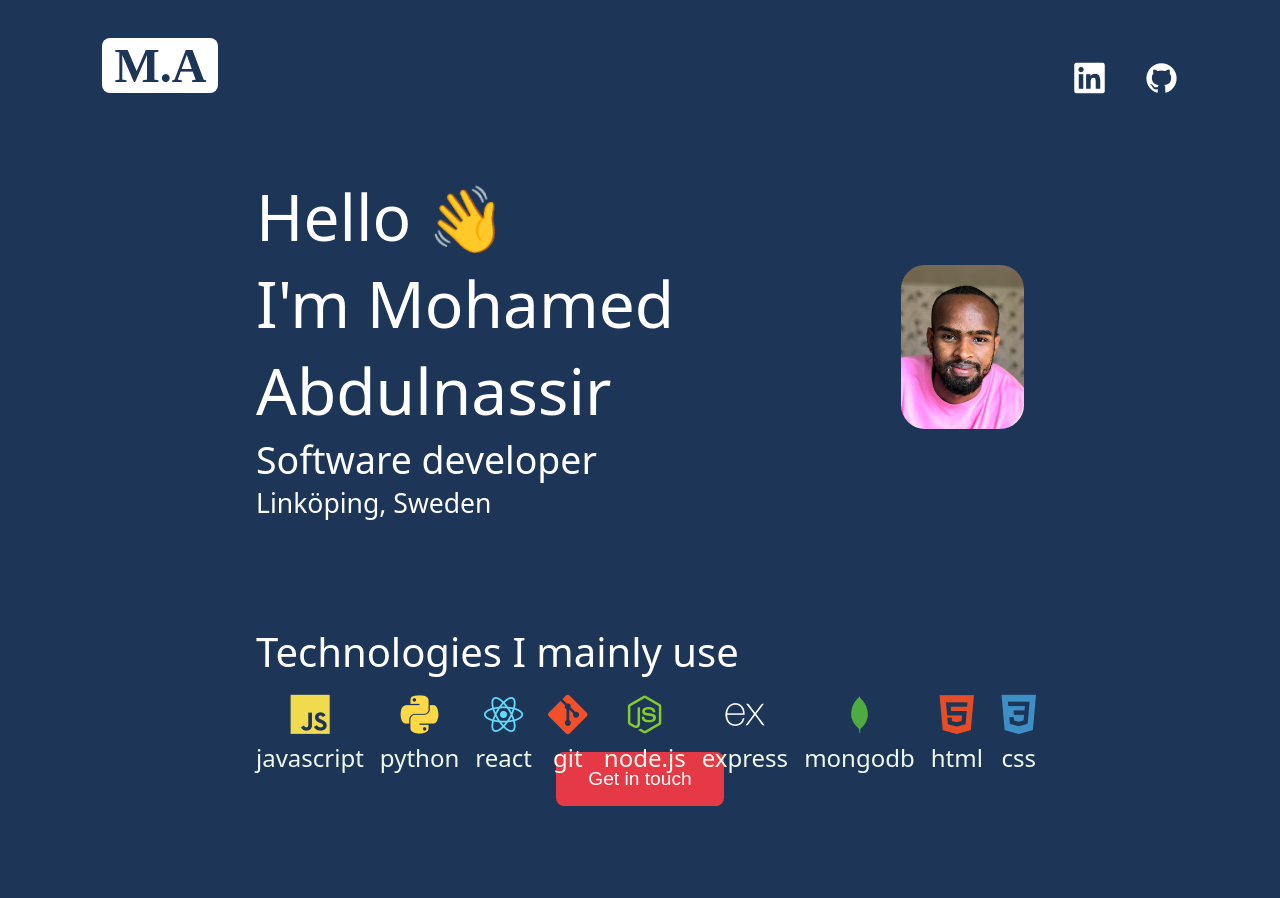
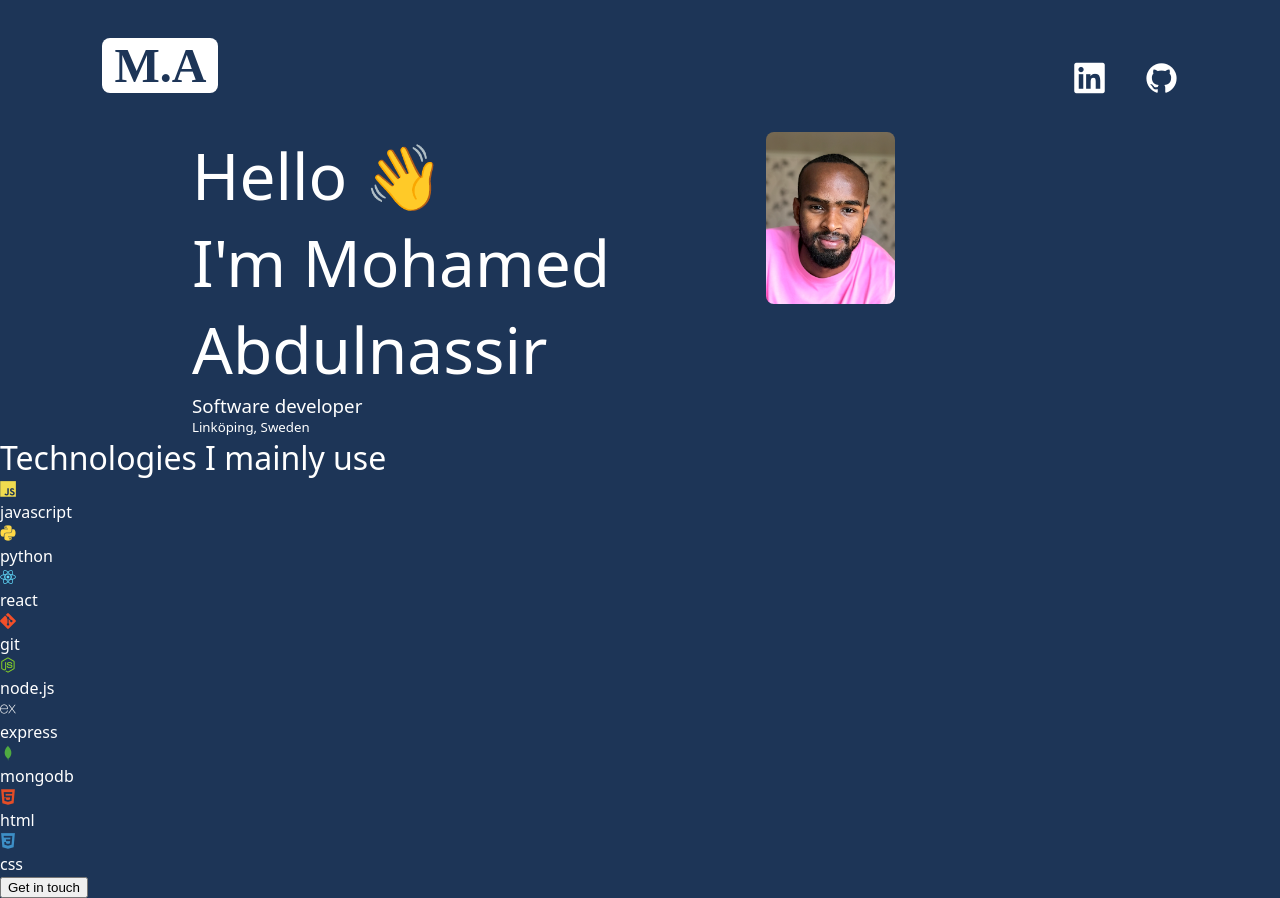
Before and after one commit to moeabdulnas/mohamedabdulnassir, a React (Create React App) app in the folder app/: page / in a window 1280 px wide. Before the commit the page ends 806 px from the top, so only its background shows below. Built offline with nearby package versions, Linux system fonts and the light colour scheme; a web font is replaced by a local one.

Commit message:
Restyling

```diff
--- a/app/src/App.css
+++ b/app/src/App.css
@@ -63,6 +63,30 @@ a {
   position: relative;
   top: 24px;
 }
+/*Restyling*/
+
+.about {
+  display: flex;
+  justify-content: space-between;
+  width: 70%;
+  margin: auto auto;
+}
+
+#greeting, #name {
+  font-size: 4rem;
+}
+
+/* .imageContainer {
+  max-width: 30%;
+} */
+img {
+  max-width: 40%;
+  border-radius: 8px;
+}
+
+
+
+/*
 .container {
   margin: 10vh auto;
   display: flex;
@@ -148,8 +172,6 @@ img {
 }
 
 #button:hover {
-  /* color: #e63946;
-  background-color: white; */
   animation: 0.2s linear 0s 1 forwards buttonAnimation;
 }
 
@@ -167,4 +189,4 @@ img {
   img {
     display: none;
   }
-}
+} */
--- a/app/src/App.jsx
+++ b/app/src/App.jsx
@@ -17,11 +17,17 @@ function App() {
         </div>
       </div>
         <div className="container">
-          <div className="containerText">
-            <h1 id="greeting">Hello <span id="wave">👋</span></h1>
-            <h1 id="name">I'm Mohamed Abdulnassir</h1>
-            <h3>Software developer</h3>
-            <h5>Linköping, Sweden</h5>
+          <div className="about">
+            <div className="aboutText">
+              <h1 id="greeting">Hello <span id="wave">👋</span></h1>
+              <h1 id="name">I'm Mohamed Abdulnassir</h1>
+              <h3>Software developer</h3>
+              <h5>Linköping, Sweden</h5>
+            </div>
+            <div className="imageContainer">
+              <img src={img} alt="profile"></img>
+            </div>
+          </div>
 
             <div className="techContainer">
               <h1 id="techText">Technologies I mainly use</h1>
@@ -64,8 +70,6 @@ function App() {
                 </div>
               </div>
             </div>
-          </div>
-            <img src={img} alt="profile"></img>
         </div>
         {/*Container ends here */}
         <div id="buttonContainer">
```
